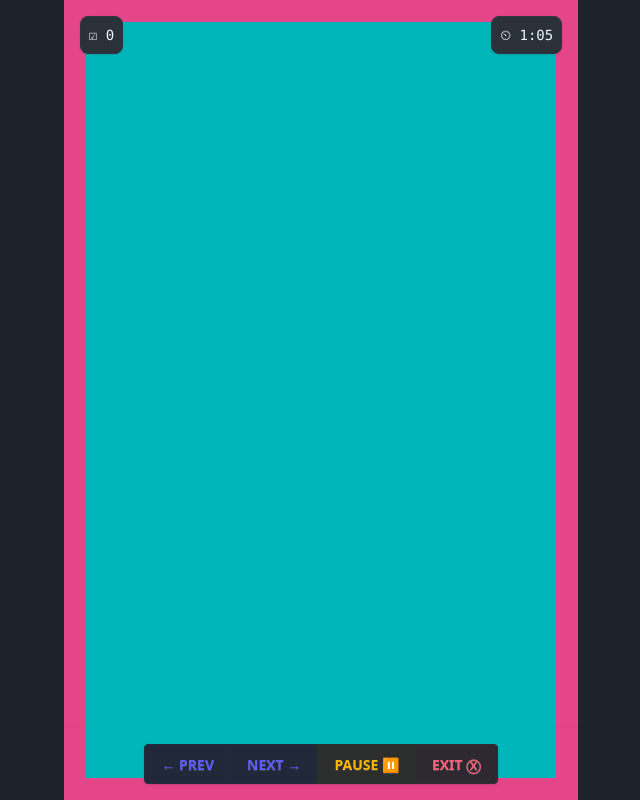
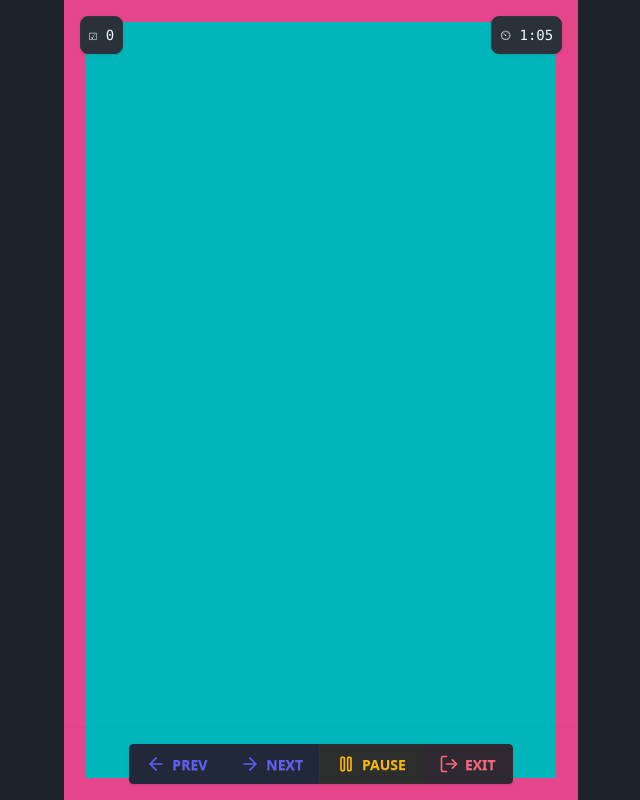
Before and after one commit to AvaLovelace1/speed-sketch, a SvelteKit app: page /session in a window 1280 px wide. Shown: the whole page, without its empty margins (319-959 px from the left). Built offline with nearby package versions, Linux system fonts and the light colour scheme.

Commit message:
Add ControlsMenu component

```diff
--- a/src/lib/components/Button.svelte
+++ /dev/null
@@ -1,15 +0,0 @@
-<script lang="ts">
-    interface Props {
-        label: string;
-        class_?: string;
-        href?: string | null;
-    }
-
-    const {label, class_ = '', href = null}: Props = $props();
-</script>
-
-{#if href}
-    <a {href} role="button" class="btn {class_}">{label}</a>
-{:else}
-    <button type="button" class="btn {class_}">{label}</button>
-{/if}
--- /dev/null
+++ b/src/lib/components/ControlsMenu.svelte
@@ -0,0 +1,26 @@
+<script lang="ts">
+    import {type Component} from 'svelte';
+
+    interface Control {
+        label: string;
+        Icon?: Component;
+        action: () => void;
+        btnClass?: string;
+    }
+
+    interface Props {
+        controls: Control[];
+    }
+
+    let {controls}: Props = $props();
+</script>
+
+
+<div class="join rounded shadow-sm">
+    {#each controls as Control}
+        <button class="btn join-item btn-soft {Control.btnClass}" onclick={Control.action}>
+            <Control.Icon size={20}/>
+            {Control.label}
+        </button>
+    {/each}
+</div>
--- a/src/routes/session/+page.svelte
+++ b/src/routes/session/+page.svelte
@@ -1,6 +1,9 @@
 <script lang="ts">
     import {fade} from 'svelte/transition';
     import Timer from "$lib/components/Timer.svelte";
+    import ControlsMenu from "$lib/components/ControlsMenu.svelte";
+    import {ArrowLeft, ArrowRight, LogOut, Pause, Play} from '@lucide/svelte';
+    import {goto} from '$app/navigation';
 
     let showControls = $state(false);
     let hideControlsTimeout: NodeJS.Timeout | undefined = undefined;
@@ -13,7 +16,7 @@
 
     let nCompleted = $state(0);
 
-    const doShowControls = () => {
+    function doShowControls() {
         showControls = true;
         clearTimeout(hideControlsTimeout);
         hideControlsTimeout = setTimeout(() => {
@@ -21,18 +24,26 @@
         }, 3000);
     }
 
-    const doHideControls = () => {
+    function doHideControls() {
         showControls = false;
         clearTimeout(hideControlsTimeout);
     }
 
-    const doPause = () => {
+    function doPrevImg() {
+        console.log('Previous image');
+    }
+
+    function doNextImg() {
+        console.log('Next image');
+    }
+
+    function doPause() {
         isPaused = true;
         clearInterval(timerInterval);
         doShowControls();
     }
 
-    const doResume = () => {
+    function doResume() {
         isPaused = false;
         timerInterval = setInterval(() => {
             if (timeRemaining > 0) timeRemaining--;
@@ -42,6 +53,10 @@
             }
         }, 1000);
         doShowControls();
+    }
+
+    function doExit() {
+        goto('/');
     }
 
     function onKeyDown(e: KeyboardEvent) {
@@ -61,6 +76,18 @@
                 break;
         }
     }
+
+    const prevBtn = {label: 'PREV', Icon: ArrowLeft, action: doPrevImg, btnClass: 'btn-primary'};
+    const nextBtn = {label: 'NEXT', Icon: ArrowRight, action: doNextImg, btnClass: 'btn-primary'};
+    const pauseBtn = {label: 'PAUSE', Icon: Pause, action: doPause, btnClass: 'btn-warning'};
+    const resumeBtn = {label: 'RESUME', Icon: Play, action: doResume, btnClass: 'btn-success'};
+    const exitBtn = {label: 'EXIT', Icon: LogOut, action: doExit, btnClass: 'btn-error'};
+    const controls = $derived([
+        prevBtn,
+        nextBtn,
+        isPaused ? resumeBtn : pauseBtn,
+        exitBtn,
+    ]);
 
     doResume();
 </script>
@@ -87,28 +114,7 @@
     {#if showControls}
         <div class="fixed bottom-0 w-full shadow-sm flex flex-row justify-center p-4"
              transition:fade={{duration: 150}}>
-            <div class="join rounded shadow-sm">
-                <button type="button" class="btn join-item btn-soft btn-primary" title="Previous image (left arrow)">
-                    ← PREV
-                </button>
-                <button type="button" class="btn join-item btn-soft btn-primary" title="Next image (right arrow)">
-                    NEXT →
-                </button>
-                {#if isPaused}
-                    <button type="button" class="btn join-item btn-soft btn-success"
-                            title="Resume session (space)" onclick={() => isPaused = false}>
-                        RESUME ▶
-                    </button>
-                {:else}
-                    <button type="button" class="btn join-item btn-soft btn-warning"
-                            title="Pause session (space)" onclick={() => isPaused = true}>
-                        PAUSE ⏸
-                    </button>
-                {/if}
-                <a href="/" role="button" class="btn join-item btn-soft btn-error" title="Exit (esc)">
-                    EXIT Ⓧ
-                </a>
-            </div>
+            <ControlsMenu {controls}/>
         </div>
     {/if}
 </div>
```
Also changed, not shown: 2 other files (tests, documents, lock files or other folders).
